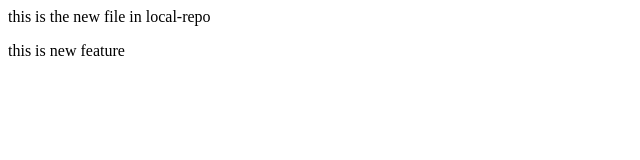
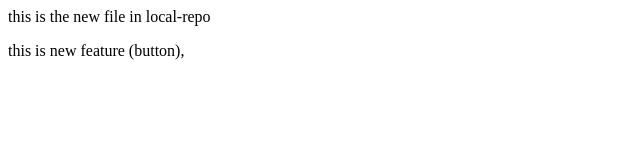
Before and after one commit to Veer-DevOps-aws/learning-Repo, a plain HTML site: page index.html in a window 1280 px wide. Shown: the full height of the page, 0-640 px from the left. Drawn offline with Linux system fonts and the light colour scheme.

```diff
--- a/index.html
+++ b/index.html
@@ -1,2 +1,2 @@
 <p> this is the new file in local-repo</p>
-<p> this is new feature </p>
+<p> this is new feature (button), </p>
```
